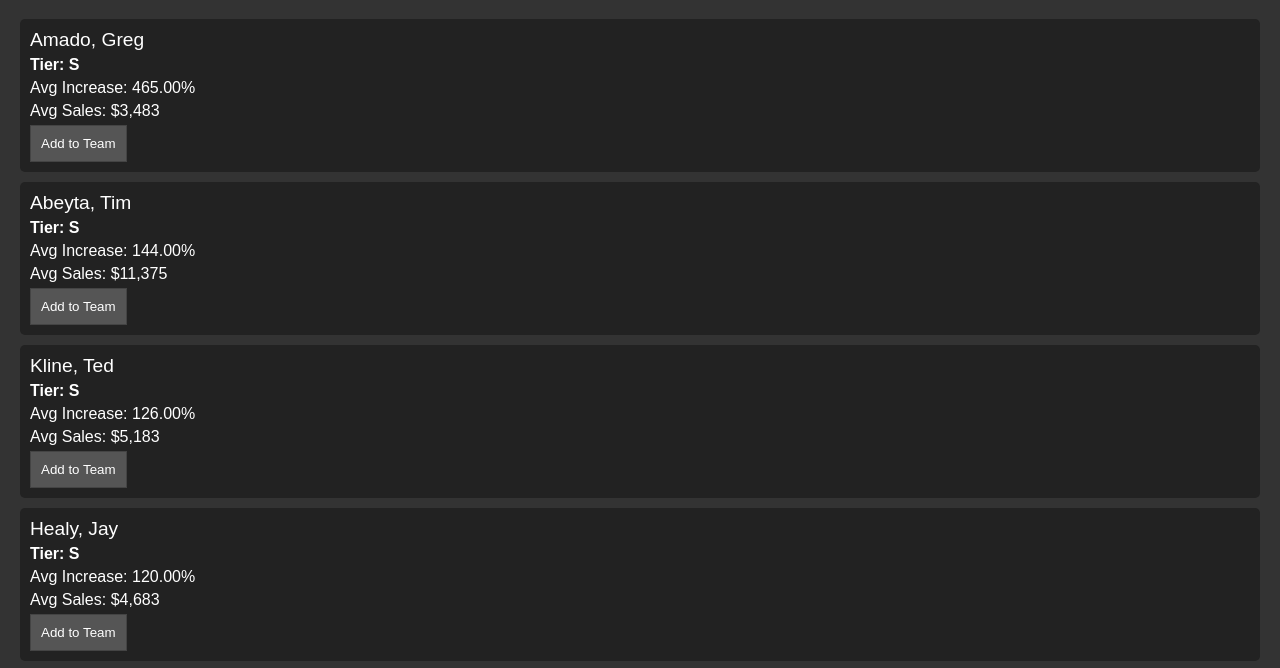
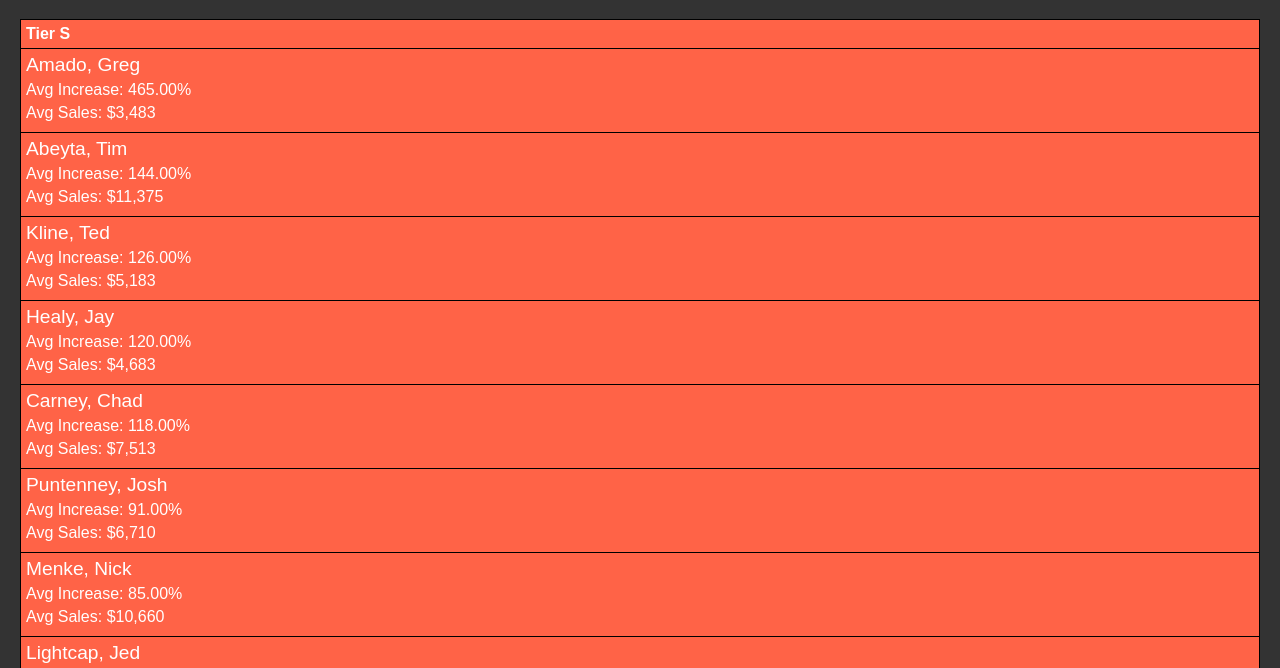
Before and after one commit to TheRealPlanZ/CenturionDraftHelper, a plain HTML site: page tier-list.html in a window 1280 px wide. Shown: the part 81-749 px from the top of the page. Drawn offline with Linux system fonts and the light colour scheme.

Commit message:
Added some color

```diff
--- a/styles.css
+++ b/styles.css
@@ -105,3 +105,31 @@ th {
   display: block;
   margin: 5px 0;
 }
+
+/* Add to styles.css */
+.tier {
+  border: 1px solid #000;
+  margin-bottom: 10px; /* Space between tiers */
+}
+
+.tier-header {
+  padding: 5px;
+  font-weight: bold;
+  color: #fff;
+}
+
+.tier-S { background-color: #ff6347; } /* Adjust colors as needed */
+.tier-A { background-color: #ffda47; }
+.tier-B { background-color: #fffd47; }
+.tier-C { background-color: #d2ff47; }
+.tier-D { background-color: #87ff47; }
+
+
+.tier-member {
+  padding: 5px;
+  border-top: 1px solid #000; /* Separates members within the same tier */
+}
+
+.member-name, .member-increase, .member-sales {
+  display: block; /* Ensure each spans a full line */
+}
--- a/tierList.js
+++ b/tierList.js
@@ -28,17 +28,28 @@ function displayTierList() {
     const tierListContainer = document.getElementById('tier-list-container');
     tierListContainer.innerHTML = ''; // Clear the container before adding new elements
 
-    allMembers.forEach((member, index) => {
-        const memberElement = document.createElement('div');
-        memberElement.className = 'tier-list-member';
-        memberElement.innerHTML = `
-            <span class="member-name">${member.name}</span>
-            <span class="member-tier">Tier: ${member.tier}</span>
-            <span class="member-increase">Avg Increase: ${member.averageIncrease.toFixed(2)}%</span>
-            <span class="member-sales">Avg Sales: $${member.averageSales.toLocaleString()}</span>
-            <button onclick="addMemberToTeam('${member.name}')">Add to Team</button>
-        `;
-        tierListContainer.appendChild(memberElement);
+    // Create tier sections
+    const tiers = { 'S': [], 'A': [], 'B': [], 'C': [], 'D': [] }; // Add 'E' tier if needed
+
+    allMembers.forEach(member => {
+        tiers[member.tier].push(member);
+    });
+
+    // Create HTML for each tier
+    Object.keys(tiers).forEach(tier => {
+        const tierDiv = document.createElement('div');
+        tierDiv.className = `tier tier-${tier}`;
+        tierDiv.innerHTML = `<div class="tier-header">Tier ${tier}</div>`;
+        tiers[tier].forEach(member => {
+            tierDiv.innerHTML += `
+                <div class="tier-member">
+                    <span class="member-name">${member.name}</span>
+                    <span class="member-increase">Avg Increase: ${member.averageIncrease.toFixed(2)}%</span>
+                    <span class="member-sales">Avg Sales: $${member.averageSales.toLocaleString()}</span>
+                </div>
+            `;
+        });
+        tierListContainer.appendChild(tierDiv);
     });
 }
 
```
